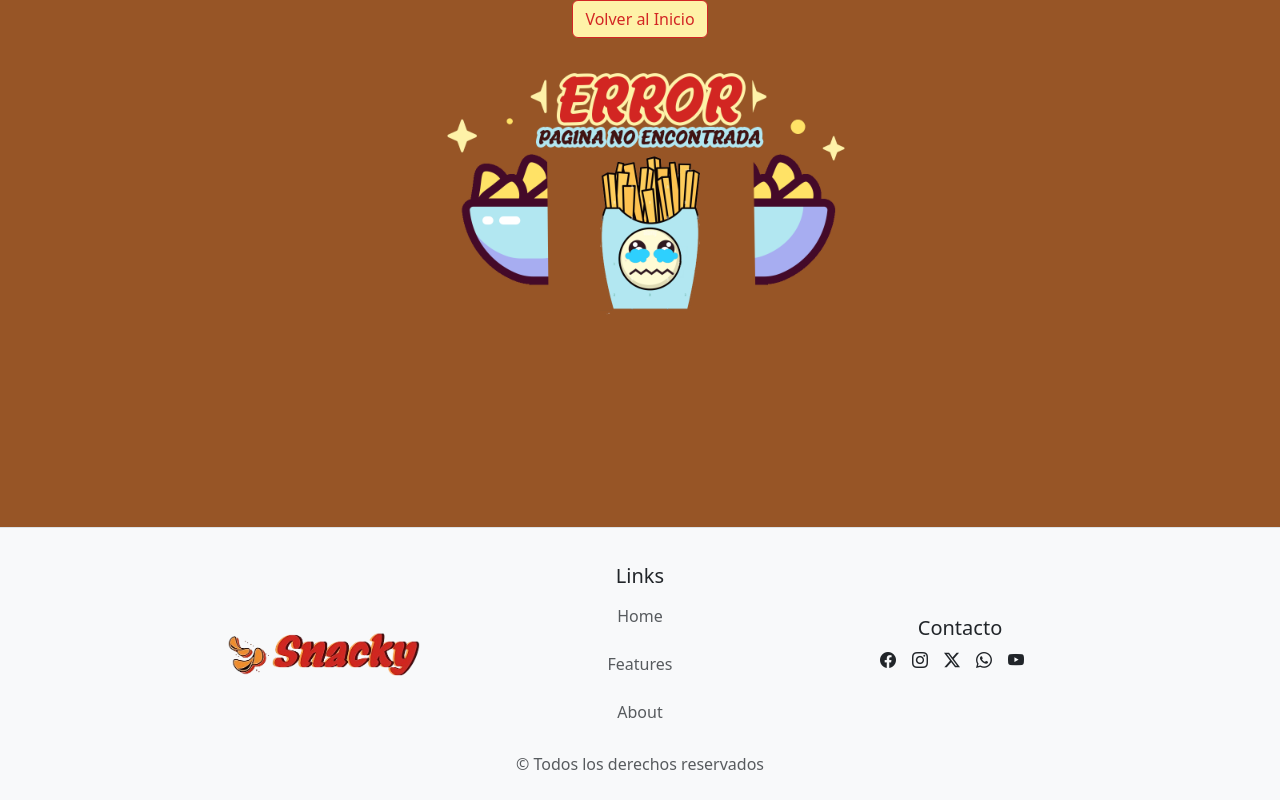
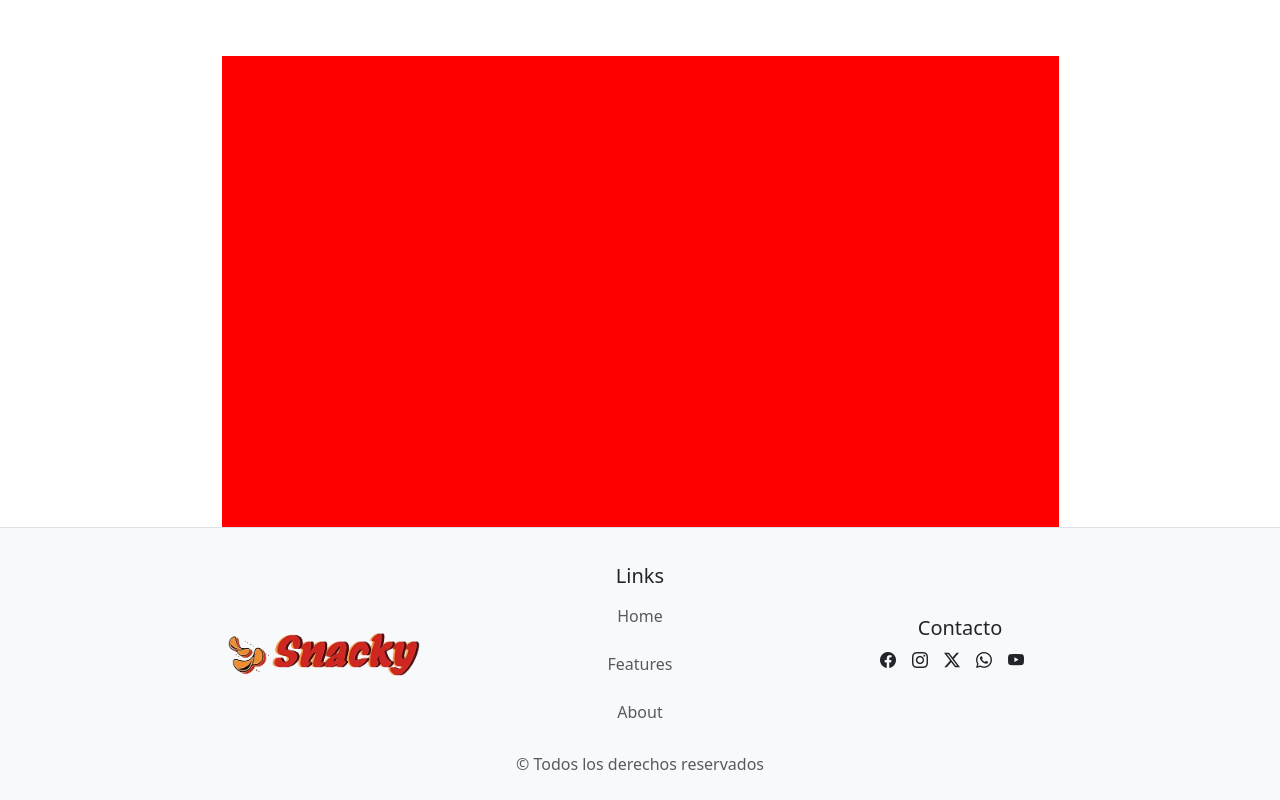
Before and after one commit to JBjuliobotta/Snacky, a React (Vite) app: page / in a window 1280 px wide. Built offline with nearby package versions, Linux system fonts and the light colour scheme.

Commit message:
Se confeccionó el CSS y el JSX del detail de cada producto.

```diff
--- a/src/App.jsx
+++ b/src/App.jsx
@@ -1,6 +1,6 @@
 import {BrowserRouter} from "react-router-dom";
 import Foot from "./components/Foot.jsx";
-import Error404 from "./components/pages/Error404.jsx"
+import ProductDetail from "./components/pages/ProductDetail.jsx"
 function App() {
 
     return (
@@ -8,7 +8,7 @@ function App() {
             <BrowserRouter>
                 <header></header>
                 <main>
-                    <Error404/>
+                    <ProductDetail/>
                 </main>
                 <footer>
                     <Foot/>
--- /dev/null
+++ b/src/components/css/productDetail.css
@@ -0,0 +1,8 @@
+.iContainer
+{
+    max-width: 75%;
+    margin:auto;
+    height: 80vh;
+    margin-top: 5%;
+    background: rgb(255, 0, 0);
+}
--- /dev/null
+++ b/src/components/pages/ProductDetail.jsx
@@ -0,0 +1,13 @@
+import "../css/productDetail.css";
+
+const ProductDetail = () => {
+    return (
+        <div className="container">
+            <div className="iContainer">
+
+            </div>
+        </div>
+    );
+};
+
+export default ProductDetail;
```
Also changed, not shown: src/assets/snack_image.PNG (added).
